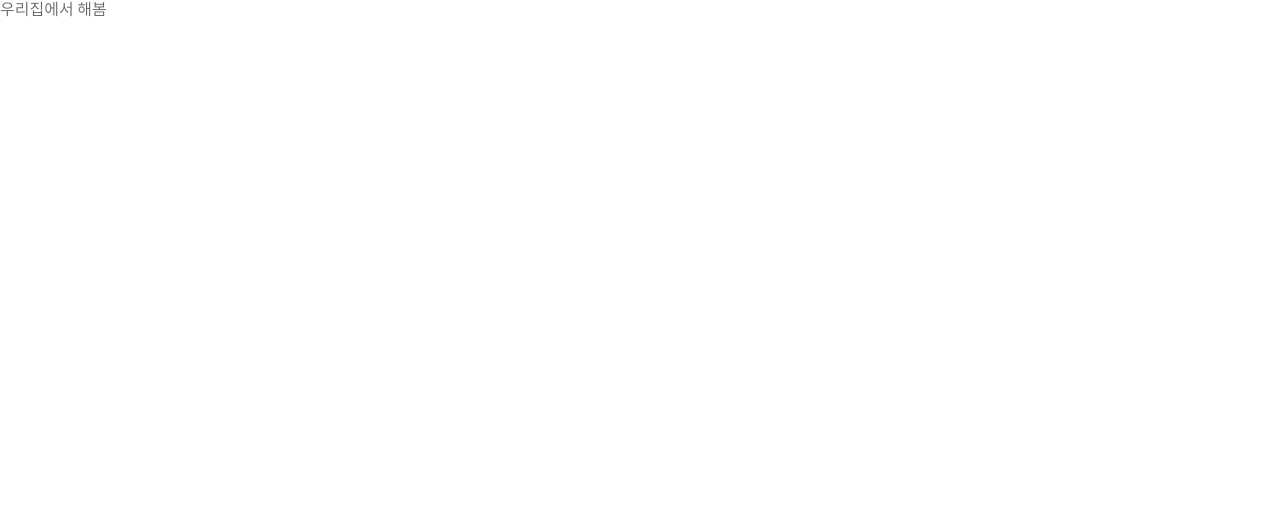
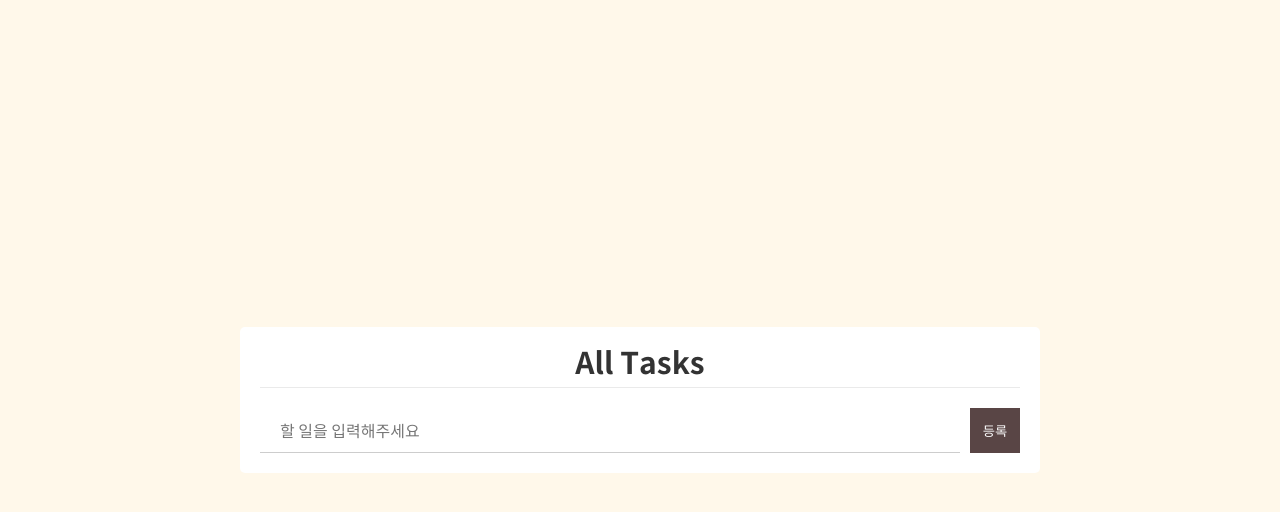
Before and after one commit to mej6712/React-todo, a React (Create React App) app: page / in a window 1280 px wide. Shown: the top 512 px of the page. Built offline with nearby package versions, Linux system fonts and the light colour scheme.

Commit message:
useState 적용

```diff
--- a/src/App.js
+++ b/src/App.js
@@ -1,7 +1,19 @@
+import React from "react";
+import Todo from "./components/Todo";
+
 function App() {
   return (
     <>
-      우리집에서 해봄
+      <div className="todo-wrap">
+        <div className="todo-inner">
+          <div className="todo-header">
+            <h1>All Tasks</h1>
+          </div>
+          <div className="todo-content">
+            <Todo />
+          </div>
+        </div>
+      </div>
     </>
   );
 }
--- /dev/null
+++ b/src/components/Todo.js
@@ -0,0 +1,16 @@
+import React, {useState, useEffect} from "react";
+
+function Todo() {
+    const [todo, setTodo] = useState("");
+
+    return (
+        <>
+            <div className="todo-input-box clearfix">
+                <input placeholder="할 일을 입력해주세요" className="todo-input" value={todo} />
+                <button className="todo-regist" >등록</button>
+            </div>
+        </>
+    )
+}
+
+export default Todo;
--- a/src/index.js
+++ b/src/index.js
@@ -3,6 +3,7 @@ import ReactDOM from 'react-dom/client';
 import App from './App';
 import "./reset.css";
 import "./fonts.css";
+import "./style.css";
 import reportWebVitals from './reportWebVitals';
 
 const root = ReactDOM.createRoot(document.getElementById('root'));
--- a/src/reset.css
+++ b/src/reset.css
@@ -54,4 +54,7 @@ a{
 	height: 100%;
 	display: block;
 }
+
+button{border: 0; margin: 0; padding: 0; cursor: pointer;}
 h1,h2,h3,h4,h5,h6{font-weight: normal;}
+.clearfix::after{content:""; display: table; clear: both;}
--- /dev/null
+++ b/src/style.css
@@ -0,0 +1,8 @@
+#root{background-color: #FFF8EA; width: 100%; height: 100vh; display: table;}
+.todo-wrap{display: table-cell; vertical-align: middle;}
+.todo-inner{max-width: 800px; margin: 0 auto; border-radius: 5px; background-color: white; padding: 20px;}
+.todo-header{border-bottom: 1px solid #eaeaea;}
+.todo-header h1{text-align: center; font-family: "Noto Bold"; font-size: 30px; color: #333; padding-bottom: 10px;}
+.todo-content{margin-top: 20px;}
+.todo-input{width: calc(100% - 60px); border-bottom: 1px solid #cdcdcd; outline: 0; padding: 10px 20px; font-family: "Noto Regular"; margin: 0 auto; float: left;}
+.todo-regist{width: 50px; height: 45px; text-align: center; background-color: #594545; color: white; font-family: "Noto Regular"; float: right;}
```
Also changed, not shown: 1 other file (tests, documents, lock files or other folders).
